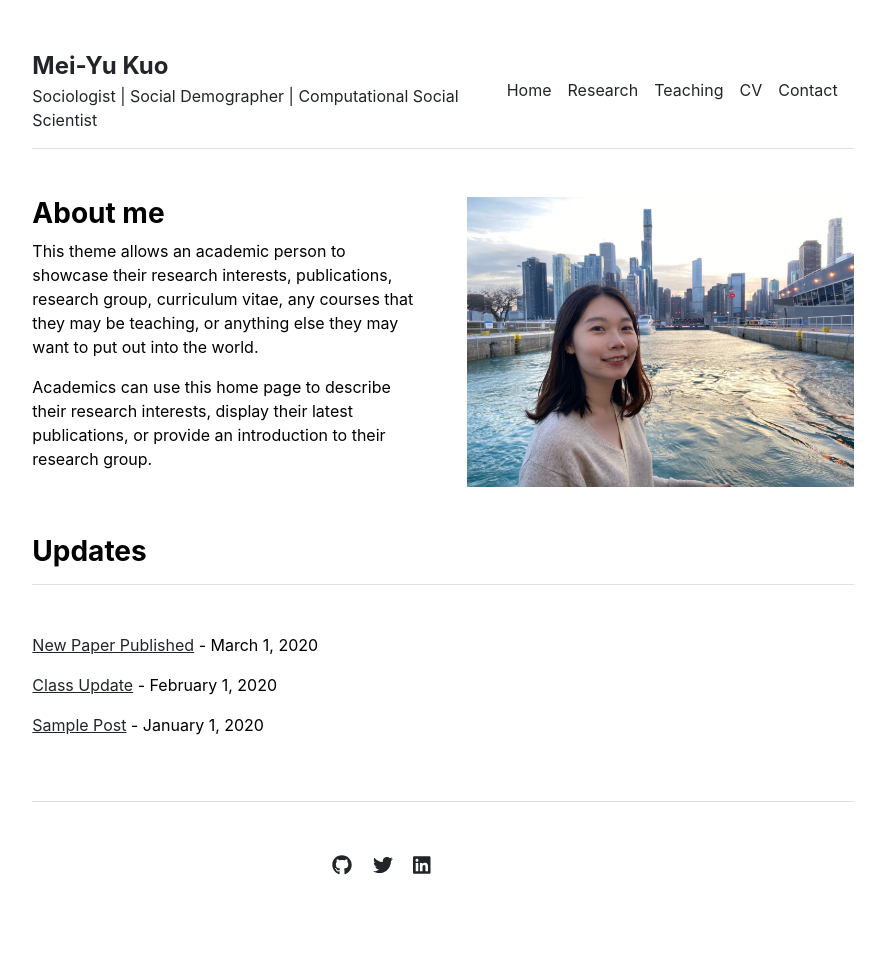
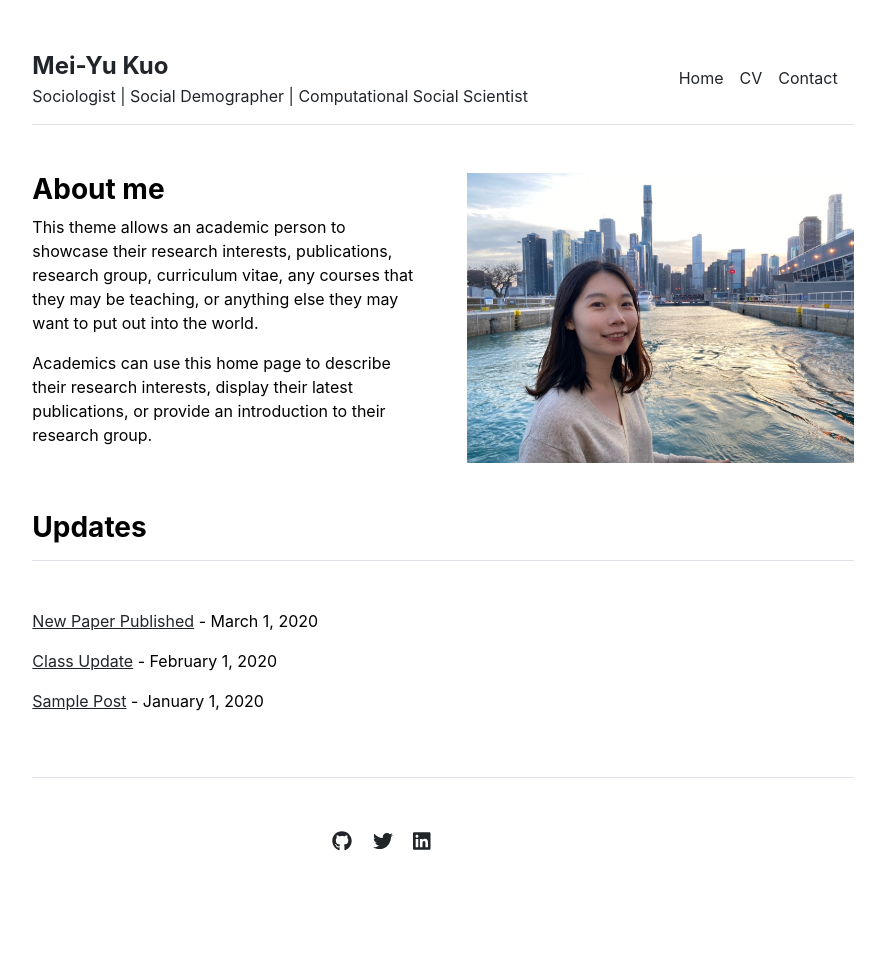
Before and after one commit to meisbase/meisbase.github.io, a Jekyll site: the page built from index.md, in a window 1280 px wide. Shown: the whole page, without its empty margins (197-1082 px from the left). Built offline with Jekyll 4.4.1, drawn with Linux system fonts in a browser that asks for light colours; after the commit the page ends 952 px from its top, so only the background shows below that.

```diff
--- a/_data/settings.yml
+++ b/_data/settings.yml
@@ -1,7 +1,5 @@
 menu:
 - {name: 'Home', url: '/'}
-- {name: 'Research', url: '/people'}
-- {name: 'Teaching', url: '/courses'}
 - {name: 'CV', url: '/cv'}
 - {name: 'Contact', url: '/contact'}
 
```
